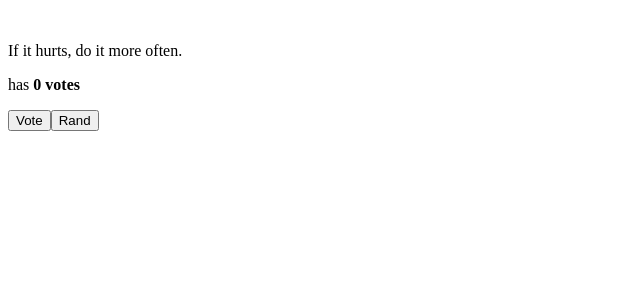
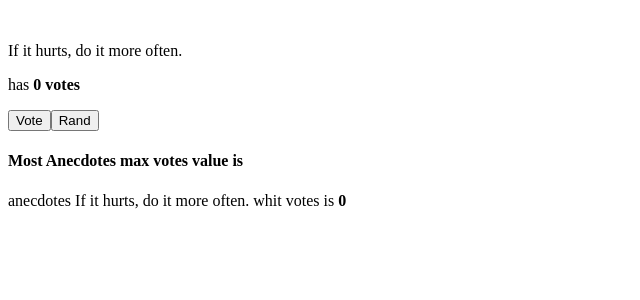
Before and after one commit to Adecas-Eg/Part0, a React (Vite) app in the folder part1/: page / in a window 1280 px wide. Shown: the top 300 px of the page, without its empty margins (0-640 px from the left). Built offline with nearby package versions, Linux system fonts and the light colour scheme.

Commit message:
part 1 anecdotes  1.14

```diff
--- a/part1/src/App.jsx
+++ b/part1/src/App.jsx
@@ -30,6 +30,15 @@ const App = () => {
     copy[selected] += 1;
     setPoints(copy);
   };
+
+  const getMaxVotedAnecdote = () => {
+    const maxVotes = Math.max(...Object.values(points));
+    const maxVotedIndex = Object.keys(points).find(key => points[key] === maxVotes);
+    console.log(maxVotedIndex);
+    return maxVotedIndex;
+  };
+  const maxVotedIndex = getMaxVotedAnecdote();
+
   return (
     <div>
       <br></br>
@@ -41,7 +50,13 @@ const App = () => {
       <button onClick={handleVote}>Vote</button>
 
       <button onClick={handleClick}>Rand</button>
+
+      <h4>
+        Most Anecdotes max votes value is
+      </h4>
+      <p>anecdotes {anecdotes[maxVotedIndex]} whit votes is <b>{points[ maxVotedIndex ]}</b> </p>
     </div>
+
   );
 };
 
```
